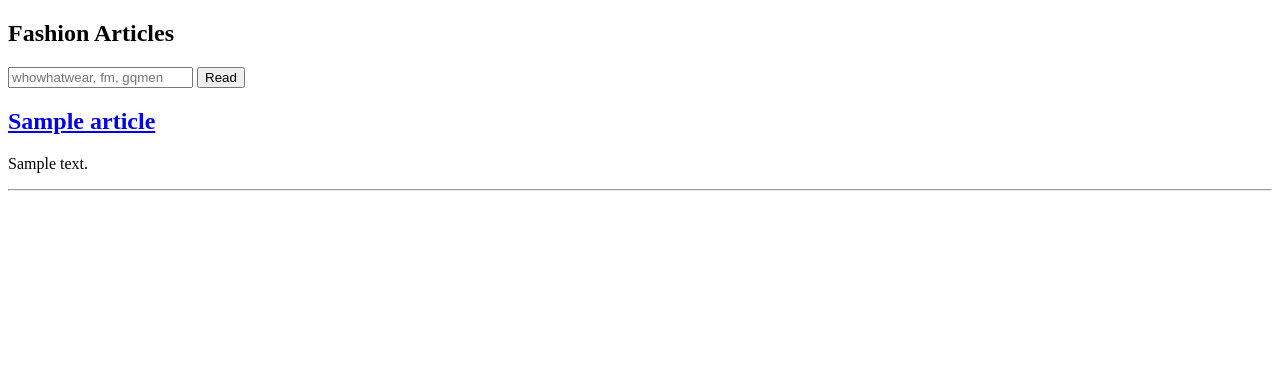
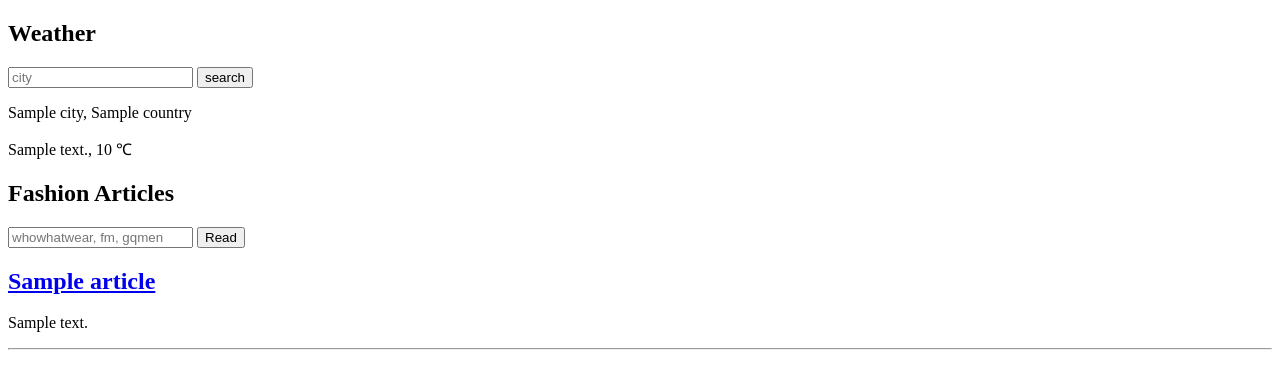
Before and after one commit to kajal1122/updates-project, a Flask app: template templates/home.html in a window 1280 px wide. Shown: the top 389 px of the page. Run offline with Flask 2, Linux system fonts and the light colour scheme; the template is opened without the code that fills it: most values are stand-ins (such as "Sample title", 1, 10 or a date in 2020).

Commit message:
2nd update

```diff
--- a/app.py
+++ b/app.py
@@ -1,5 +1,10 @@
 from flask import Flask,render_template,request
+import json
 import feedparser
+import urllib.parse,urllib.request
+
+
+
 
 app=Flask(__name__)
 FEED_URLS ={"whowhatwear":"http://feeds.bbci.co.uk/news/rss.xml",
@@ -8,6 +13,7 @@ FEED_URLS ={"whowhatwear":"http://feeds.bbci.co.uk/news/rss.xml",
 @app.route('/')
 def home():
     query = request.args.get("magazine")
+    weather = get_weather(request.args.get("weather"))
     if not query or query.lower() not in  FEED_URLS:
         magazine = "whowhatwear"
     else:
@@ -15,7 +21,28 @@ def home():
 
     feed = feedparser.parse(FEED_URLS[magazine])
     articles = feed["entries"]
-    return render_template('home.html',articles=articles)
+
+    return render_template('home.html',articles=articles,weather=weather)
+
+
+def get_weather(query):
+    weather_api= "http://api.openweathermap.org/data/2.5/weather?q={}&units=metric&APPID=037e412d25a08b9c27d0a1756a91b171"
+    #query = urllib.parse.quote(query)
+    weather_api=weather_api.format(query)
+    data = urllib.request.urlopen(weather_api).read()
+    parsed = json.loads(data)
+    weather = None
+    if parsed.get("weather"):
+        weather = {
+                "description": parsed['weather'][0]['description'],
+                "temperature": parsed['main']['temp'],
+                "city":parsed['name'],
+                "country":parsed['sys']['country'],
+
+                    }
+    return weather
+
+
 
 
 if __name__ =='__main__':
--- a/templates/home.html
+++ b/templates/home.html
@@ -5,6 +5,13 @@
     <title>Home.html</title>
   </head>
   <body>
+    <h2>Weather</h2>
+    <form>
+      <input type="text" name="weather" placeholder="city">
+      <input type="submit" name="" value="search">
+    </form>
+    <p>{{ weather.city}}, {{weather.country}}</p>
+    <p>{{ weather.description}}, {{weather.temperature}} &#8451;</p>
     <h2>Fashion Articles</h2>
     <form>
       <input type="text" name="magazine" placeholder="whowhatwear, fm, gqmen">
```
